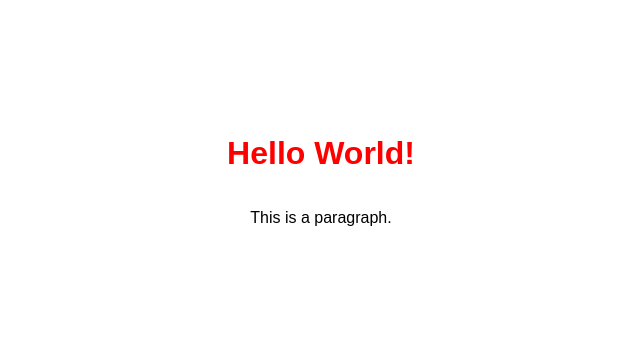
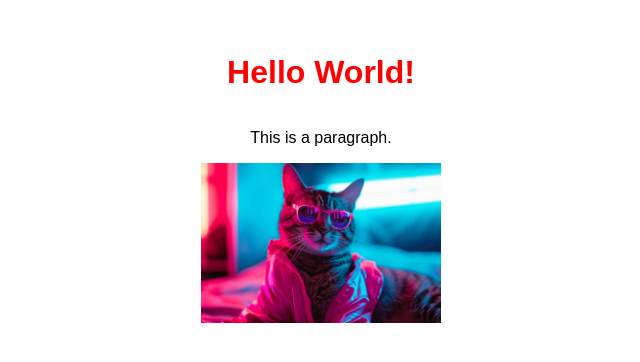
Before and after one commit to labait/web2-20262027-site4, a plain HTML site: page index.html in a window 1280 px wide. Shown: the part 230-592 px from the top of the page, without its empty margins (327-967 px from the left). Drawn offline with Linux system fonts and the light colour scheme; the site is published under a folder, as on GitHub Pages, so addresses that start at the root find nothing.

Commit message:
Fix image source path

```diff
--- a/index.html
+++ b/index.html
@@ -29,7 +29,7 @@
     <main>
         <h1>Hello World!</h1>
         <p>This is a paragraph.</p>
-        <img src="/img/image-resources2.jpg" alt="">
+        <img src="img/image-resources2.jpg" alt="">
     </main>
 </body>
 </html>
```
